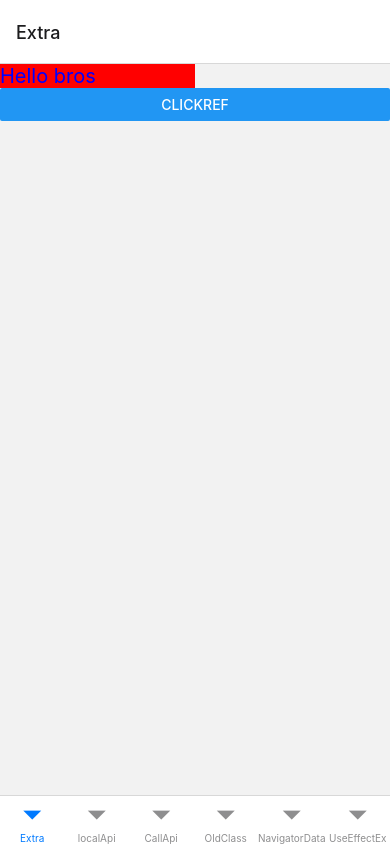
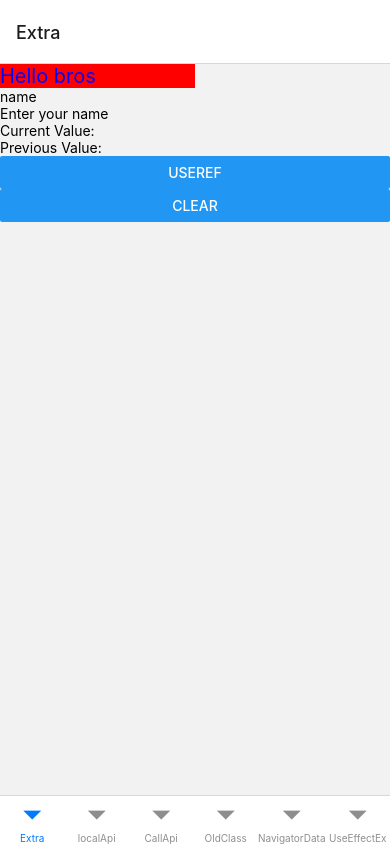
Before and after one commit to Khannakunal32/react-native, a React Native app in the folder AwesomeProject3/: screen /Extra in a window 390 px wide. Built offline with nearby package versions, Linux system fonts and the light colour scheme.

Commit message:
added useRef

```diff
--- a/AwesomeProject3/components/extra.tsx
+++ b/AwesomeProject3/components/extra.tsx
@@ -1,5 +1,5 @@
-import {Button, StyleSheet, Text, View} from 'react-native';
-import React, {useRef} from 'react';
+import {Button, StyleSheet, Text, TextInput, View} from 'react-native';
+import React, {useEffect, useRef, useState} from 'react';
 
 type dataType = {
   color?: string;
@@ -22,16 +22,38 @@ MyText.defaultProps = {
 };
 
 const Extra = () => {
-  const inputRef = useRef(null);
-  const focusInput = () => {
-    if (inputRef.current) {
-      inputRef.current.focus();
-    }
+  const inputRef = useRef<TextInput>(null);
+  const [inputValue, setInputValue] = useState('');
+  const prevInputValue = useRef('');
+
+  useEffect(() => {
+    prevInputValue.current = inputValue;
+    console.warn(prevInputValue.current);
+  }, [inputValue]);
+
+  const updateInput = () => {
+    inputRef.current?.focus();
+    inputRef.current?.setNativeProps({
+      style: {backgroundColor: 'red', color: 'white'},
+    });
+  };
+  const clearText = () => {
+    setInputValue('');
   };
   return (
     <View>
       <MyText color="blue">Hello bros</MyText>
-      <Button title="clickRef" onPress={focusInput} />
+      <TextInput ref={inputRef} placeholder="name" />
+      <TextInput
+        placeholder="Enter your name"
+        value={inputValue}
+        onChangeText={text => setInputValue(text)}
+      />
+
+      <Text>Current Value: {inputValue}</Text>
+      <Text>Previous Value: {prevInputValue.current}</Text>
+      <Button title="useRef" onPress={updateInput} />
+      <Button title="clear" onPress={clearText} />
     </View>
   );
 };
```
